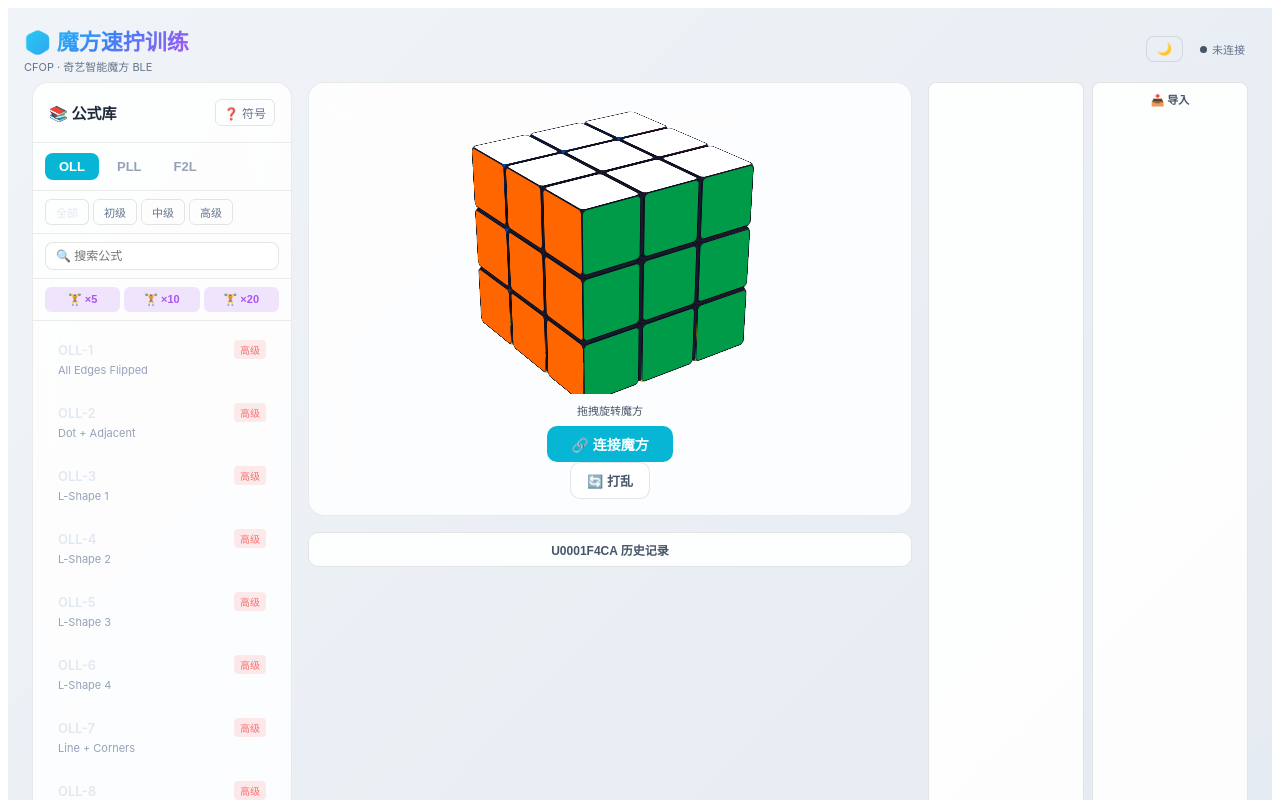
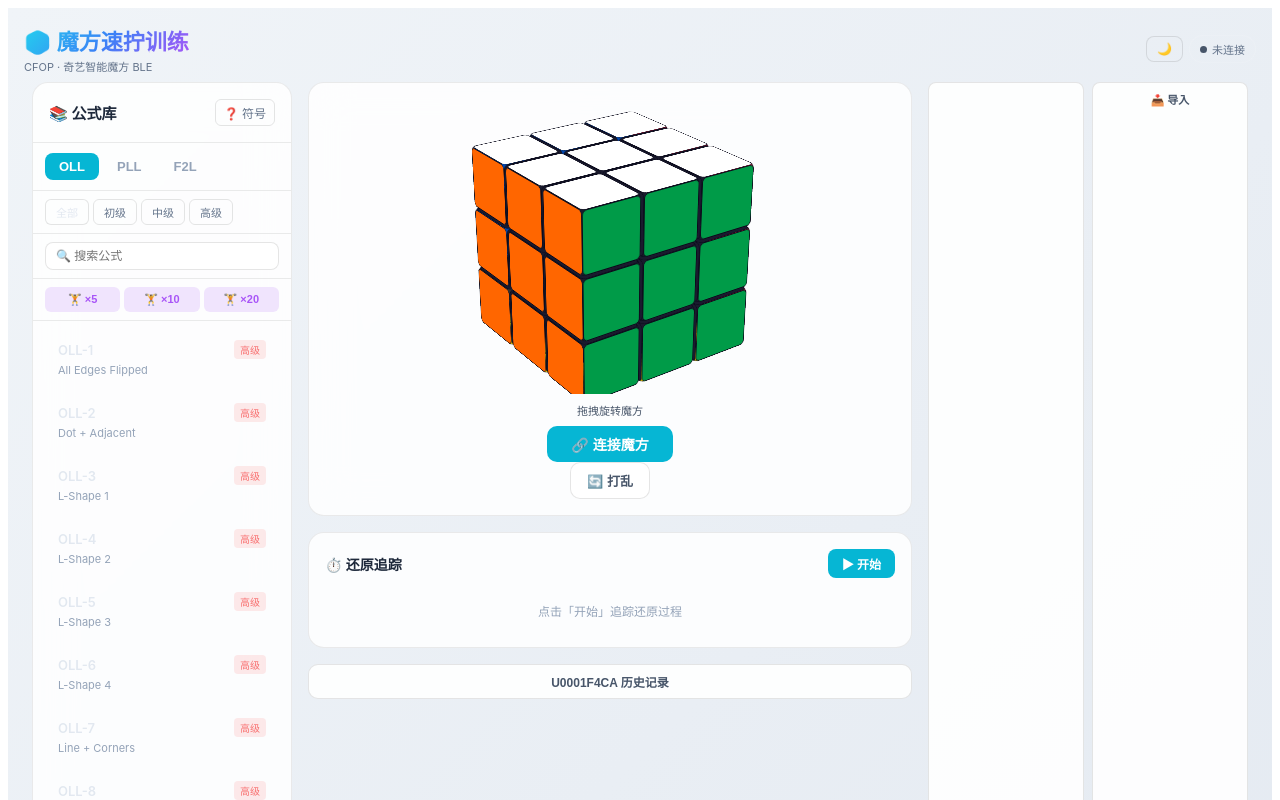
Before and after one commit to ZhangKe-Zoe/hermes-web-app, a Next.js app: page /rubik-cube in a window 1280 px wide. Shown: the top 800 px of the page. Built offline with nearby package versions, Linux system fonts and the light colour scheme.

Commit message:
feat: solve reconstruction + phase timing breakdown
- SolveTrackingPanel: track cross/F2L/OLL/PLL phases
- Real-time phase timing with move counts
- Color-coded stage indicators
- Start/stop tracking controls

```diff
--- a/src/app/rubik-cube/page.tsx
+++ b/src/app/rubik-cube/page.tsx
@@ -885,6 +885,64 @@ function FormulaDetail({ formula, practicing, moves, wrongs, hlStep, progress, t
   );
 }
 
+// ── Solve Tracking Panel ──
+function SolveTrackingPanel({ tracking, onStart, onStop }: {
+  tracking: { active: boolean; startTime: number; phases: { stage: string; time: number; moves: number }[]; currentStage: string; stageStartTime: number; stageMoves: number };
+  onStart: () => void; onStop: () => void;
+}) {
+  const stageColors: Record<string, string> = {
+    '底层十字': '#22d3ee', 'F2L': '#3b82f6', 'OLL': '#facc15', 'PLL': '#a855f7', '已还原': '#4ade80',
+  };
+  const totalTime = tracking.phases.reduce((sum, p) => sum + p.time, 0);
+  const currentElapsed = tracking.active ? Date.now() - tracking.stageStartTime : 0;
+
+  return (
+    <div style={{ background: 'rgba(255,255,255,0.85)', border: '1px solid rgba(0,0,0,0.08)', borderRadius: 16, padding: 16 }}>
+      <div style={{ display: 'flex', justifyContent: 'space-between', alignItems: 'center', marginBottom: 12 }}>
+        <div style={{ fontSize: 14, fontWeight: 700, display: 'flex', alignItems: 'center', gap: 6 }}>
+          <span>⏱️ 还原追踪</span>
+          {tracking.active && <span style={{ fontSize: 11, color: '#4ade80', animation: 'pulse 1s infinite' }}>● 追踪中</span>}
+        </div>
+        <button onClick={tracking.active ? onStop : onStart} style={{ padding: '6px 14px', fontSize: 12, fontWeight: 600, borderRadius: 8, border: 'none', cursor: 'pointer', background: tracking.active ? 'rgba(248,113,113,0.15)' : '#06b6d4', color: tracking.active ? '#f87171' : '#fff' }}>
+          {tracking.active ? '⏹ 停止' : '▶ 开始'}
+        </button>
+      </div>
+      {tracking.phases.length > 0 && (
+        <div style={{ display: 'flex', flexDirection: 'column', gap: 6 }}>
+          {tracking.phases.filter(p => p.stage).map((phase, i) => (
+            <div key={i} style={{ display: 'flex', justifyContent: 'space-between', alignItems: 'center', padding: '6px 10px', borderRadius: 8, background: 'rgba(0,0,0,0.03)' }}>
+              <div style={{ display: 'flex', alignItems: 'center', gap: 6 }}>
+                <span style={{ width: 8, height: 8, borderRadius: '50%', background: stageColors[phase.stage] || '#94a3b8' }} />
+                <span style={{ fontSize: 12, fontWeight: 600, color: '#1e293b' }}>{phase.stage}</span>
+              </div>
+              <div style={{ textAlign: 'right' }}>
+                <span style={{ fontSize: 13, fontWeight: 700, fontFamily: '"SF Mono", Menlo, monospace', color: '#1e293b' }}>{(phase.time / 1000).toFixed(1)}s</span>
+                <span style={{ fontSize: 10, color: '#94a3b8', marginLeft: 6 }}>{phase.moves}步</span>
+              </div>
+            </div>
+          ))}
+          {tracking.active && tracking.currentStage && (
+            <div style={{ display: 'flex', justifyContent: 'space-between', alignItems: 'center', padding: '6px 10px', borderRadius: 8, background: 'rgba(6,182,212,0.1)', border: '1px solid rgba(6,182,212,0.2)' }}>
+              <div style={{ display: 'flex', alignItems: 'center', gap: 6 }}>
+                <span style={{ width: 8, height: 8, borderRadius: '50%', background: stageColors[tracking.currentStage] || '#94a3b8', animation: 'pulse 1s infinite' }} />
+                <span style={{ fontSize: 12, fontWeight: 600, color: '#0891b2' }}>{tracking.currentStage}</span>
+              </div>
+              <span style={{ fontSize: 13, fontWeight: 700, fontFamily: '"SF Mono", Menlo, monospace', color: '#0891b2' }}>{(currentElapsed / 1000).toFixed(1)}s</span>
+            </div>
+          )}
+          <div style={{ display: 'flex', justifyContent: 'space-between', alignItems: 'center', padding: '8px 10px', borderRadius: 8, background: 'rgba(0,0,0,0.05)', marginTop: 4 }}>
+            <span style={{ fontSize: 13, fontWeight: 700, color: '#1e293b' }}>总计</span>
+            <span style={{ fontSize: 15, fontWeight: 700, fontFamily: '"SF Mono", Menlo, monospace', color: '#1e293b' }}>{((totalTime + currentElapsed) / 1000).toFixed(1)}s</span>
+          </div>
+        </div>
+      )}
+      {tracking.phases.length === 0 && !tracking.active && (
+        <div style={{ fontSize: 12, color: '#94a3b8', textAlign: 'center', padding: 12 }}>点击「开始」追踪还原过程</div>
+      )}
+    </div>
+  );
+}
+
 // ── Smart Guidance Panel ──
 function SmartGuidance({ facelets, onAutoStart }: { facelets: string[] | null; onAutoStart?: (formulaStr: string, formulaName: string) => void }) {
   if (!facelets || facelets.length < 54) return null;
@@ -981,6 +1039,16 @@ export default function RubikCubeTrainer() {
     return [];
   });
   const [cubeStage, setCubeStage] = useState("");
+
+  // ── Solve tracking ──
+  const [solveTracking, setSolveTracking] = useState<{
+    active: boolean;
+    startTime: number;
+    phases: { stage: string; time: number; moves: number }[];
+    currentStage: string;
+    stageStartTime: number;
+    stageMoves: number;
+  }>({ active: false, startTime: 0, phases: [], currentStage: '', stageStartTime: 0, stageMoves: 0 });
   const autoAdvanceRef = useRef(false);
   const cubeFaceletsRef = useRef<string[]|null>(null);
   const handleMoveRef = useRef<(move: string) => void>(() => {});
@@ -1242,6 +1310,25 @@ export default function RubikCubeTrainer() {
           if (batt !== undefined) setBattery(batt);
           const stateBytes = Array.from(msg.slice(7, 34));
           const pf = parseCubeState(stateBytes); setCubeFacelets(pf); cubeFaceletsRef.current = pf; const sr = analyzeSolveStage(pf); setCubeStage(sr.stage + " " + sr.stageIcon);
+
+          // Solve tracking - detect stage transitions
+          setSolveTracking(prev => {
+            if (!prev.active) return prev;
+            const now = Date.now();
+            if (sr.stage !== prev.currentStage) {
+              const elapsed = now - prev.stageStartTime;
+              const newPhase = { stage: prev.currentStage, time: elapsed, moves: prev.stageMoves };
+              return {
+                ...prev,
+                phases: [...prev.phases, newPhase],
+                currentStage: sr.stage,
+                stageStartTime: now,
+                stageMoves: 0,
+              };
+            }
+            return { ...prev, stageMoves: prev.stageMoves + 1 };
+          });
+
           if (msg.length >= 92 && msg[91] === 1) {
             const ack = buildAck(msg);
             charRef.current?.writeValueWithoutResponse(ack).catch(() => {});
@@ -1326,6 +1413,30 @@ export default function RubikCubeTrainer() {
     if (timerRef.current) clearInterval(timerRef.current);
     timerRef.current = setInterval(() => { if (startRef.current) setTime(parseFloat(((Date.now() - startRef.current) / 1000).toFixed(1))); }, 100);
   }, [formulas, cat, addLog]);
+
+  const startSolveTracking = useCallback(() => {
+    setSolveTracking({
+      active: true,
+      startTime: Date.now(),
+      phases: [],
+      currentStage: cubeStage.split(' ')[0] || '未知',
+      stageStartTime: Date.now(),
+      stageMoves: 0,
+    });
+    addLog('⏱️ 还原追踪开始', 'success');
+  }, [cubeStage, addLog]);
+
+  const stopSolveTracking = useCallback(() => {
+    setSolveTracking(prev => {
+      if (!prev.active) return prev;
+      const elapsed = Date.now() - prev.stageStartTime;
+      const finalPhase = { stage: prev.currentStage, time: elapsed, moves: prev.stageMoves };
+      const allPhases = [...prev.phases, finalPhase];
+      const totalTime = allPhases.reduce((sum, p) => sum + p.time, 0);
+      addLog(`⏱️ 还原完成: ${(totalTime / 1000).toFixed(1)}s`, 'success');
+      return { ...prev, active: false, phases: allPhases };
+    });
+  }, [addLog]);
 
   const resumePractice = useCallback(() => {
     setPaused(false);
@@ -1753,6 +1864,9 @@ export default function RubikCubeTrainer() {
 
             {/* Smart Guidance - Desktop */}
             <SmartGuidance facelets={cubeFacelets} onAutoStart={handleAutoStart} />
+
+            {/* Solve Tracking */}
+            <SolveTrackingPanel tracking={solveTracking} onStart={startSolveTracking} onStop={stopSolveTracking} />
 
             {/* Personalized Recommendations */}
             {history.length > 0 && (
@@ -1814,7 +1928,7 @@ export default function RubikCubeTrainer() {
               <div style={{ background: 'rgba(255,255,255,0.85)', border: '1px solid rgba(0,0,0,0.08)', borderRadius: 16, padding: 16, maxHeight: 300, overflow: 'auto' }}>
                 <div style={{ fontSize: 14, fontWeight: 700, marginBottom: 12 }}>{'\U0001F4CA'} {'\u7ec3\u4e60\u8bb0\u5f55'}</div>
                 {history.length === 0 ? (
-                  <div style={{ fontSize: 12, color: '#94a3b8', textAlign: 'center', padding: 20 }}>{'\u6682\u65e0\u8bb0\u5f55'}</div>
+                  <div style={{ fontSize: 12, color: '#94a3b8', textAlign: 'center', padding: 20 }}>暂无记录</div>
                 ) : (
                   <div style={{ display: 'flex', flexDirection: 'column', gap: 8 }}>
                     {history.slice(0, 20).map((s) => (
```
